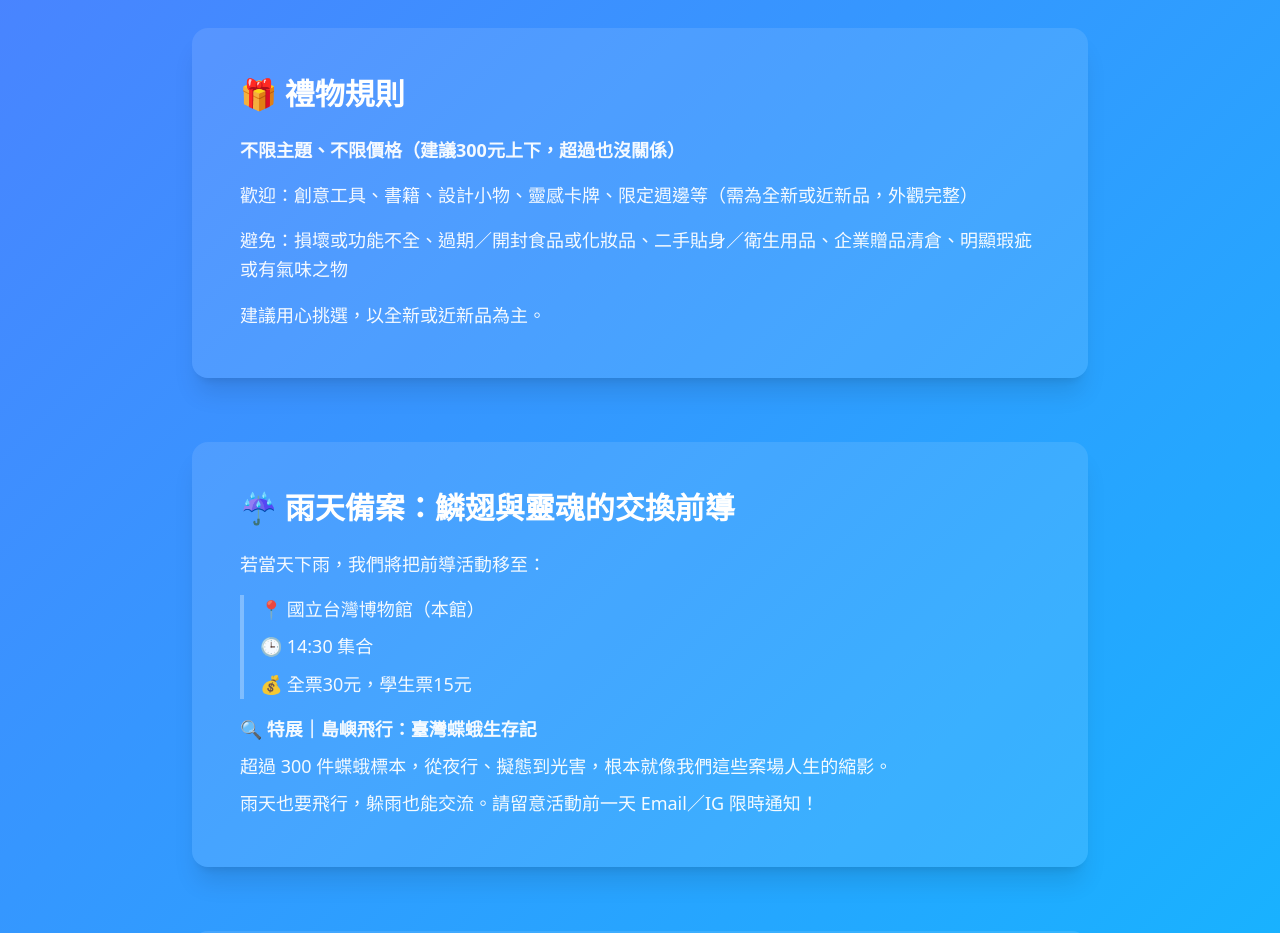
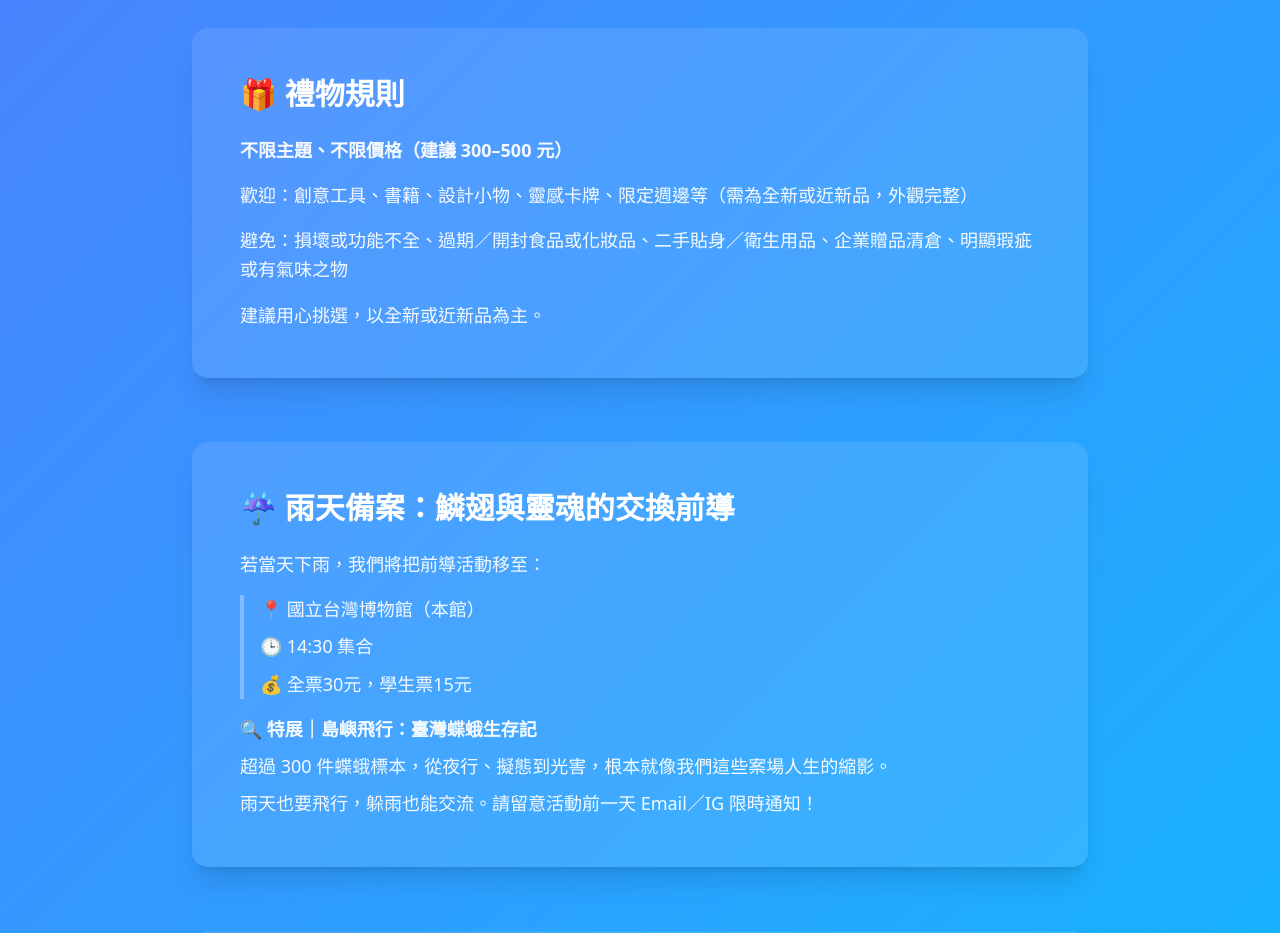
Before and after one commit to HarryFan/freelance-gift-exchange-2025, a Vue app: page / in a window 1280 px wide. Shown: the part 1620-2553 px from the top of the page. Built offline with nearby package versions, Linux system fonts and the light colour scheme.

Commit message:
feat: update gift price guideline range

```diff
--- a/src/components/HomePage.vue
+++ b/src/components/HomePage.vue
@@ -113,7 +113,7 @@
           <h2 class="text-2xl md:text-3xl font-bold text-white mb-6">🎁 禮物規則</h2>
           <div class="space-y-4 text-white/95 text-lg leading-relaxed">
             <p class="font-semibold">
-              不限主題、不限價格（建議300元上下，超過也沒關係）
+              不限主題、不限價格（建議 300–500 元）
             </p>
             <p>
               歡迎：創意工具、書籍、設計小物、靈感卡牌、限定週邊等（需為全新或近新品，外觀完整）
```
